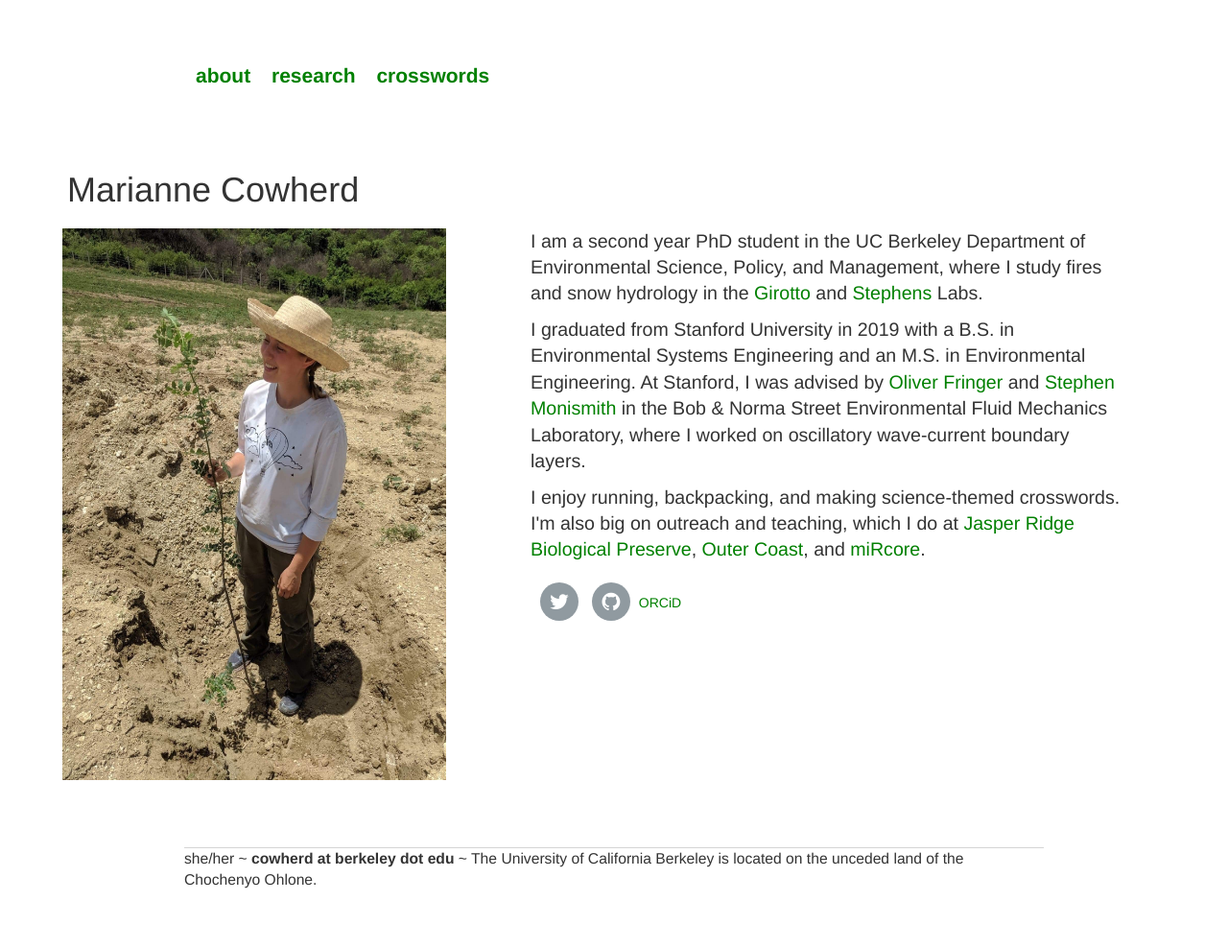
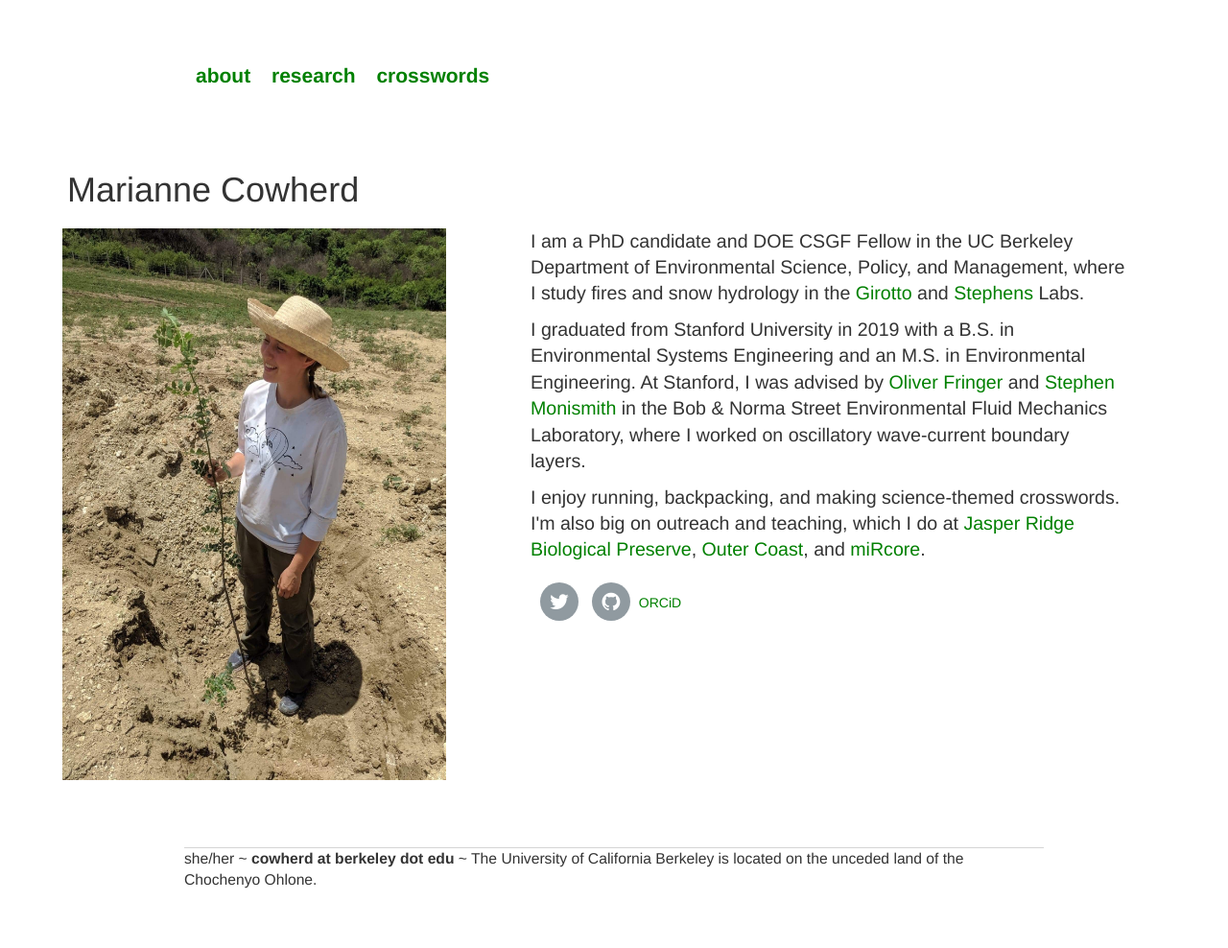
Before and after one commit to mariannecowherd/mariannecowherd.github.io, a Jekyll site: the page built from index.html, in a window 1280 px wide. Shown: the whole page at 96% size. Built offline with Jekyll 4.4.1, drawn with Linux system fonts in a browser that asks for light colours; nearby versions of some CDN libraries.

Commit message:
Update index.html

```diff
--- a/index.html
+++ b/index.html
@@ -54,7 +54,7 @@ margin-left: 20px
 		<img src="/images/metree.jpg" width="400" height = "575" alt="photograph of Marianne with a sapling"/>
 	</div>
   <div class="column right">
-		<p> I am a second year PhD student in the UC Berkeley Department of Environmental Science,
+		<p> I am a PhD candidate and DOE CSGF Fellow in the UC Berkeley Department of Environmental Science,
 			Policy, and Management, where I study fires and snow hydrology in the <a href="https://nature.berkeley.edu/girottolab/">Girotto</a> and
 			<a href="https://nature.berkeley.edu/stephenslab/">Stephens</a> Labs.
 			</p>
```
